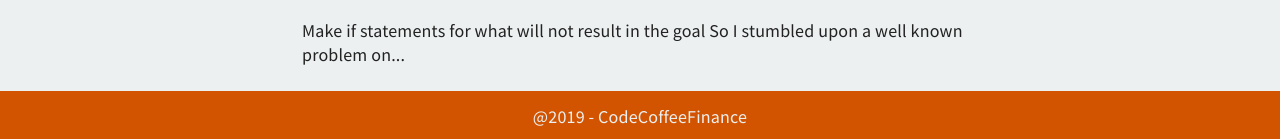
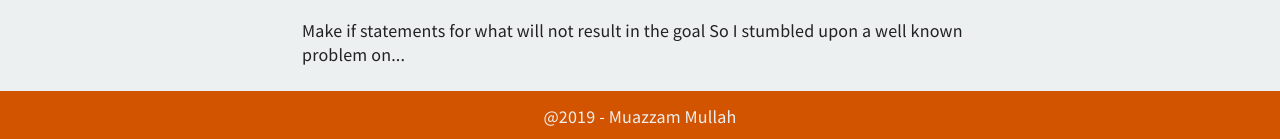
Before and after one commit to muazzammullah/muazzammullah.github.io, a Jekyll site: the page built from index.html, in a window 1280 px wide. Shown: the part 2116-2255 px from the top of the page. Built offline with Jekyll 4.4.1, drawn with Linux system fonts in a browser that asks for light colours; the list of posts is cut into pages by our own code.

Commit message:
Update footer.html

```diff
--- a/_includes/footer.html
+++ b/_includes/footer.html
@@ -1 +1 @@
-<footer><span>@{{ 'now' | date: "%Y" }} - CodeCoffeeFinance</span></footer>
+<footer><span>@{{ 'now' | date: "%Y" }} - Muazzam Mullah</span></footer>
```
